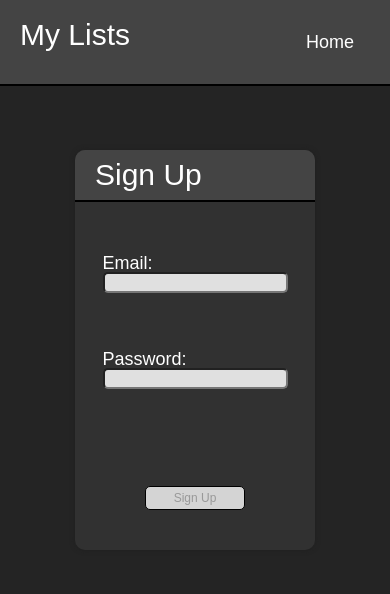
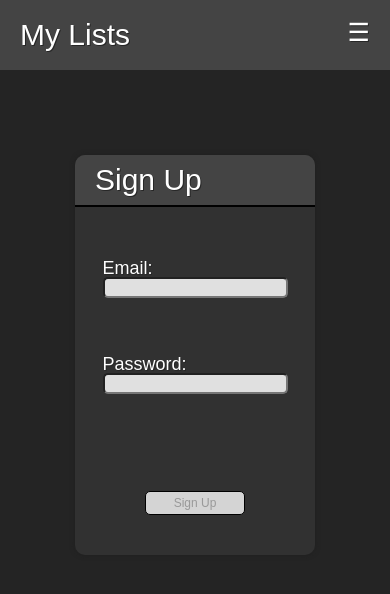
Before and after one commit to ErikScow/Todo-List, a React (Create React App) app in the folder front-end/: page /register in a window 390 px wide. Shown: the top 594 px of the page. Built offline with nearby package versions, Linux system fonts and the light colour scheme.

Commit message:
Styling done for the most part

```diff
--- a/front-end/src/App.css
+++ b/front-end/src/App.css
@@ -84,13 +84,17 @@ table {
   flex-flow: row nowrap;
   justify-content: space-between;
   align-items: center;
-  width: 20%;
+  width: 300px;
+}
+.top-nav .icon {
+  display: none;
 }
 
 body {
   color: white;
   background: #242424;
   font-family: sans-serif;
+  text-shadow: 1px 1px #272727;
 }
 
 .tabs {
@@ -140,7 +144,6 @@ body {
 }
 
 .task {
-  text-shadow: 1px 1px #272727;
   padding: 20px;
   border: 1px solid black;
   border-radius: 20px;
@@ -265,11 +268,11 @@ body {
   position: fixed;
   z-index: 500;
   background-color: #313131;
-  width: 240px;
+  width: 480px;
   height: 600px;
   top: 80px;
   left: 50%;
-  margin-left: -120px;
+  margin-left: -240px;
   border-radius: 10px;
 }
 .modal .top-row {
@@ -283,7 +286,7 @@ body {
 }
 .modal .top-row h3 {
   font-size: 24px;
-  padding: 10px 20px;
+  padding: 13px 20px 10px 20px;
   height: 0;
 }
 .modal .top-row button {
@@ -352,14 +355,14 @@ body {
   margin: 0 auto;
 }
 .modal form .form-error {
-  color: #d31111;
+  color: #ff3333;
   background-color: #444;
   position: absolute;
   top: 121px;
-  left: 98px;
   padding: 4px;
   border-radius: 4px;
   box-shadow: 0 0 5px #272727;
+  font-size: 15px;
 }
 .modal form .form-button {
   color: black;
@@ -390,10 +393,10 @@ body {
   color: white;
   background-color: #313131;
   position: relative;
-  width: 240px;
+  width: 480px;
   height: 400px;
   margin: 0 auto;
-  margin-top: 150px;
+  margin-top: 155px;
   border-radius: 10px;
   box-shadow: 0 0 5px #1f1f1f;
 }
@@ -448,25 +451,8 @@ body {
   background: #e0e0e0;
   border-radius: 5px;
 }
-.front-content-container .front-modal form textarea {
-  width: 172px;
-  resize: none;
-}
-.front-content-container .front-modal form .radio-container {
-  width: 152px;
-  margin-top: 10px;
-  display: flex;
-}
-.front-content-container .front-modal form .radio-container input {
-  margin-right: 30px;
-}
-.front-content-container .front-modal form .radio-container p {
-  width: 50px;
-  text-align: left;
-  padding: 0;
-}
 .front-content-container .front-modal form .api-error {
-  color: #d31111;
+  color: #ff3333;
   text-align: center;
   padding: 4px;
   border-radius: 4px;
@@ -476,7 +462,7 @@ body {
   margin: 0 auto;
 }
 .front-content-container .front-modal form .form-error-e {
-  color: #d31111;
+  color: #ff3333;
   background: #444;
   font-size: 15px;
   position: absolute;
@@ -487,7 +473,7 @@ body {
   margin-right: 10px;
 }
 .front-content-container .front-modal form .form-error-p {
-  color: #d31111;
+  color: #ff3333;
   background: #444;
   font-size: 15px;
   position: absolute;
@@ -608,7 +594,95 @@ body {
     flex-flow: row nowrap;
     justify-content: space-between;
     align-items: center;
-    width: 20%;
+    width: 300px;
+  }
+}
+@media (max-width: 600px) {
+  .top-nav {
+    background: #444444;
+    position: fixed;
+    top: 0;
+    left: 0;
+    right: 0;
+    z-index: 1;
+    display: flex;
+    flex-flow: column nowrap;
+    justify-content: space-between;
+    padding: 20px;
+    padding-bottom: 0;
+    border: none;
+  }
+  .top-nav.hidden {
+    padding-bottom: 20px;
+  }
+  .top-nav.hidden .wrapper {
+    padding-bottom: 0;
+  }
+  .top-nav .wrapper {
+    width: 100%;
+    display: flex;
+    flex-flow: row;
+    justify-content: space-between;
+    padding-bottom: 20px;
+  }
+  .top-nav h1 {
+    font-size: 30px;
+  }
+  .top-nav .first-in-drop {
+    border-top: 1px solid black;
+  }
+  .top-nav button {
+    position: relative;
+    width: 100vw;
+    color: white;
+    font-size: 18px;
+    background: #2e2e2e;
+    padding: 10px;
+    border-bottom: 1px solid black;
+    margin: 0;
+  }
+  .top-nav button:hover {
+    cursor: pointer;
+    color: lightslategrey;
+  }
+  .top-nav .links-container {
+    display: flex;
+    flex-flow: column nowrap;
+    justify-content: inline;
+    align-items: center;
+    width: auto;
+  }
+  .top-nav .icon {
+    float: right;
+    display: block;
+    text-decoration: none;
+    color: white;
+    font-size: 25px;
+  }
+  .top-nav .hidden {
+    display: none;
+  }
+}
+@media (max-width: 950px) {
+  .modal {
+    width: 360px;
+    margin-left: -180px;
+  }
+}
+@media (max-width: 660px) {
+  .modal {
+    width: 240px;
+    margin-left: -120px;
+  }
+}
+@media (max-width: 950px) {
+  .front-content-container .front-modal {
+    width: 360px;
+  }
+}
+@media (max-width: 660px) {
+  .front-content-container .front-modal {
+    width: 240px;
   }
 }
 
--- a/front-end/src/Components/navigation/Nav.js
+++ b/front-end/src/Components/navigation/Nav.js
@@ -12,6 +12,8 @@ const Nav = () => {
     const { loggedIn, user } = useContext(UserContext)
     const [loggedInStatus, setLoggedIn] = loggedIn
     const [userData, setUserData] = user
+
+    const [dropdown, setDropdown] = useState('hidden')
 
     const location = useLocation()
     let activeTab = ''
@@ -33,18 +35,34 @@ const Nav = () => {
         discardedTab = 'current'
     }
 
+    const toggleDropdown = () => {
+        if (dropdown === 'hidden'){
+            setDropdown('')
+        } else {
+            setDropdown('hidden')
+        }
+    }
+
     const activeClass = `tabs-link ${activeTab}`
     const completedClass = `tabs-link ${completedTab}`
     const discardedClass = `tabs-link ${discardedTab}`
 
+    const linkContainerClass = `links-container ${dropdown}`
+    const topNavClass = `top-nav ${dropdown}`
+
+    const firstInDropDownClass = `first-in-drop ${dropdown}`
+
     if (loggedInStatus === false){
         return(
-            <div className='top-nav'>
+            <div className={topNavClass}>
+                <div className = 'wrapper'>
                     <h1>My Lists</h1>
-                <div className='links-container'>
-                    <Link  to="/"><button>Home</button></Link>
-                    <Link  to="/login"><button>Login</button></Link>
-                    <Link  to="/register"><button>Sign Up</button></Link>
+                    <a className = 'icon ' href='javascript:void(0);' onClick={toggleDropdown}>☰</a>
+                </div>
+                <div className={linkContainerClass}>
+                    <Link className={firstInDropDownClass} to="/" onClick={toggleDropdown}><button>About</button></Link>
+                    <Link className={dropdown} to="/login" onClick={toggleDropdown}><button>Login</button></Link>
+                    <Link className={dropdown} to="/register" onClick={toggleDropdown}><button>Sign Up</button></Link>
                 </div>
 
             </div>
--- a/front-end/src/stylesheets/main.scss
+++ b/front-end/src/stylesheets/main.scss
@@ -10,3 +10,5 @@
 
 @import './media/main-container';
 @import './media/top-nav';
+@import './media/forms';
+@import './media/front-page'
--- /dev/null
+++ b/front-end/src/stylesheets/media/_forms.scss
@@ -0,0 +1,12 @@
+@media(max-width:950px){
+    .modal{
+        width: 360px;
+        margin-left: -180px;
+    }
+}
+@media(max-width:660px){
+    .modal{
+        width:240px;
+        margin-left: -120px;
+    }
+}
--- /dev/null
+++ b/front-end/src/stylesheets/media/_front-page.scss
@@ -0,0 +1,16 @@
+@media(max-width:950px){
+    .front-content-container{
+        .front-modal{
+        width: 360px;
+    }
+    }
+
+}
+@media(max-width:660px){
+    .front-content-container{
+        .front-modal{
+            width:240px;
+        }
+    }
+
+}
--- a/front-end/src/stylesheets/media/_top-nav.scss
+++ b/front-end/src/stylesheets/media/_top-nav.scss
@@ -30,8 +30,73 @@
     .links-container{
         @include flex(row nowrap, space-between);
         align-items: center;
-        width: 20%;
+        width: 300px;
 
     }
 }
 }
+@media(max-width: 600px){
+
+
+    .top-nav{
+        background: #444444;
+        position:fixed;
+        top:0;
+        left:0;
+        right:0;
+        z-index: 1;
+        display:flex;
+        flex-flow:column nowrap;
+        justify-content: space-between;
+        padding: 20px;
+        padding-bottom:0;
+        border: none;
+        &.hidden{
+            padding-bottom: 20px;
+            .wrapper{
+                padding-bottom: 0;
+            }
+        }
+        .wrapper{
+            width: 100%;
+            @include flex(row, space-between);
+            padding-bottom: 20px;
+        }
+        h1{
+            font-size: 30px;
+        }
+        .first-in-drop{
+            border-top: 1px solid black;
+        }
+        button{
+            position: relative;
+
+            width: 100vw;
+            color:$text-color;
+            font-size: 18px;
+            background: rgb(46, 46, 46);
+            padding: 10px;
+            border-bottom: 1px solid black;
+            margin: 0;
+        }
+        button:hover{
+            cursor: pointer;
+            color: $button-hover;
+        }
+        .links-container{
+            @include flex(column nowrap, inline);
+            align-items: center;
+            width: auto;
+        }
+        .icon{
+            float:right;
+            display: block;
+            text-decoration: none;
+            color: white;
+            font-size: 25px;
+        }
+        .hidden{
+            display:none;
+        }
+    }
+    }
--- a/front-end/src/stylesheets/modules/_variables.scss
+++ b/front-end/src/stylesheets/modules/_variables.scss
@@ -1,2 +1,4 @@
 $button-hover: lightslategrey;
 $text-color: white;
+$error-color: rgb(255, 51, 51);
+$error-font-size: 15px;
--- a/front-end/src/stylesheets/partials/_forms.scss
+++ b/front-end/src/stylesheets/partials/_forms.scss
@@ -13,11 +13,11 @@
     position: fixed;
     z-index: 500;
     background-color: #313131;
-    width: 240px;
+    width: 480px;
     height: 600px;
     top: 80px;
     left: 50%;
-    margin-left: -120px;
+    margin-left: -240px;
     border-radius: 10px;
     .top-row{
         background-color: #444;
@@ -27,7 +27,7 @@
         @include flex(row nowrap, space-between);
         h3{
             font-size: 24px;
-            padding: 10px 20px;
+            padding: 13px 20px 10px 20px;
             height: 0;
         }
         button{
@@ -95,14 +95,14 @@
             margin:0 auto;
         }
         .form-error{
-            color:rgb(211, 17, 17);
+            color:$error-color;
             background-color: #444;
             position:absolute;
             top: 121px;
-            left: 98px;
             padding: 4px;
             border-radius: 4px;
             box-shadow: 0 0 5px rgb(39, 39, 39);
+            font-size:$error-font-size
         }
         .form-button{
             color: black;
--- a/front-end/src/stylesheets/partials/_front-page.scss
+++ b/front-end/src/stylesheets/partials/_front-page.scss
@@ -5,10 +5,10 @@
         color:white;
         background-color: #313131;
         position:relative;
-        width: 240px;
+        width: 480px;
         height: 400px;
         margin: 0 auto;
-        margin-top: 150px;
+        margin-top: 155px;
         border-radius: 10px;
         box-shadow: 0 0 5px rgb(31, 31, 31);
         .top-row{
@@ -59,25 +59,8 @@
                 background: rgb(224, 224, 224);
                 border-radius: 5px;
             }
-            textarea{
-                width: 172px;
-                resize: none;
-            }
-            .radio-container{
-                width: 152px;
-                margin-top: 10px;
-                display:flex;
-                input{
-                    margin-right: 30px;
-                }
-                p{
-                    width: 50px;
-                    text-align: left;
-                    padding: 0;
-                }
-            }
             .api-error{
-                color: rgb(211, 17, 17);
+                color: $error-color;
                 text-align:center;
                 padding: 4px;
                 border-radius: 4px;
@@ -88,9 +71,9 @@
                 margin:0 auto;
             }
             .form-error-e{
-                color:rgb(211, 17, 17);
+                color:$error-color;
                 background: #444;
-                font-size: 15px;
+                font-size: $error-font-size;
                 position:absolute;
                 top: 147px;
                 padding: 4px;
@@ -99,9 +82,9 @@
                 margin-right: 10px;
             }
             .form-error-p{
-                color:rgb(211, 17, 17);
+                color:$error-color;
                 background: #444;
-                font-size:15px;
+                font-size: $error-font-size;
                 position:absolute;
                 top: 243px;
                 padding: 4px;
--- a/front-end/src/stylesheets/partials/_main-container.scss
+++ b/front-end/src/stylesheets/partials/_main-container.scss
@@ -2,6 +2,7 @@ body{
     color: white;
     background: #242424;
     font-family: sans-serif;
+    text-shadow: 1px 1px rgb(39, 39, 39);
 }
 
 .tabs{
--- a/front-end/src/stylesheets/partials/_tasks.scss
+++ b/front-end/src/stylesheets/partials/_tasks.scss
@@ -1,5 +1,5 @@
 .task{
-    text-shadow: 1px 1px rgb(39, 39, 39);
+
     padding:20px;
     border: 1px solid black;
     border-radius: 20px;
--- a/front-end/src/stylesheets/partials/_top-nav.scss
+++ b/front-end/src/stylesheets/partials/_top-nav.scss
@@ -28,7 +28,10 @@
     .links-container{
         @include flex(row nowrap, space-between);
         align-items: center;
-        width: 20%;
+        width: 300px;
 
     }
+    .icon{
+        display:none;
+    }
 }
```
Also changed, not shown: 1 other file (tests, documents, lock files or other folders). Lines whose indentation alone changed are shown as unchanged.
